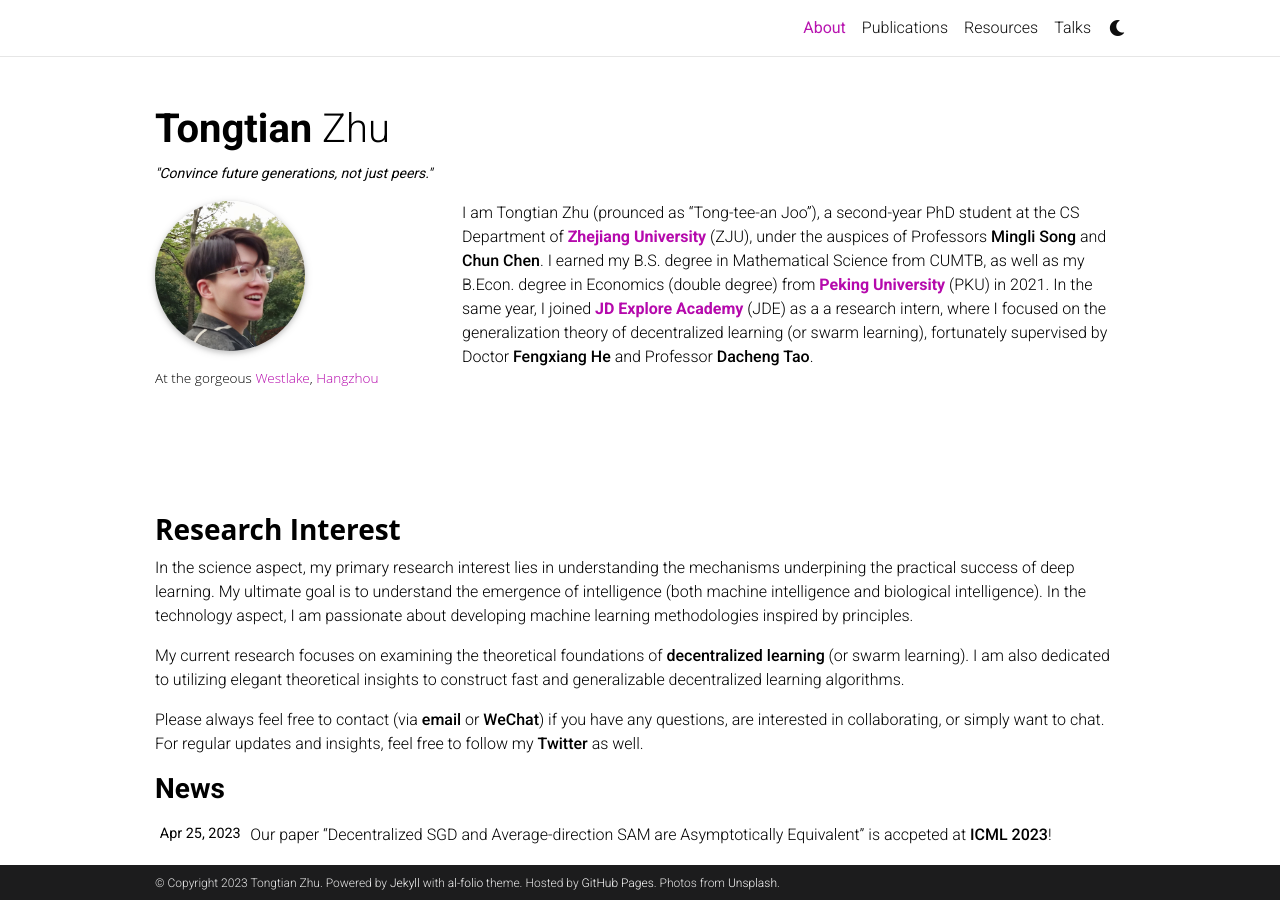
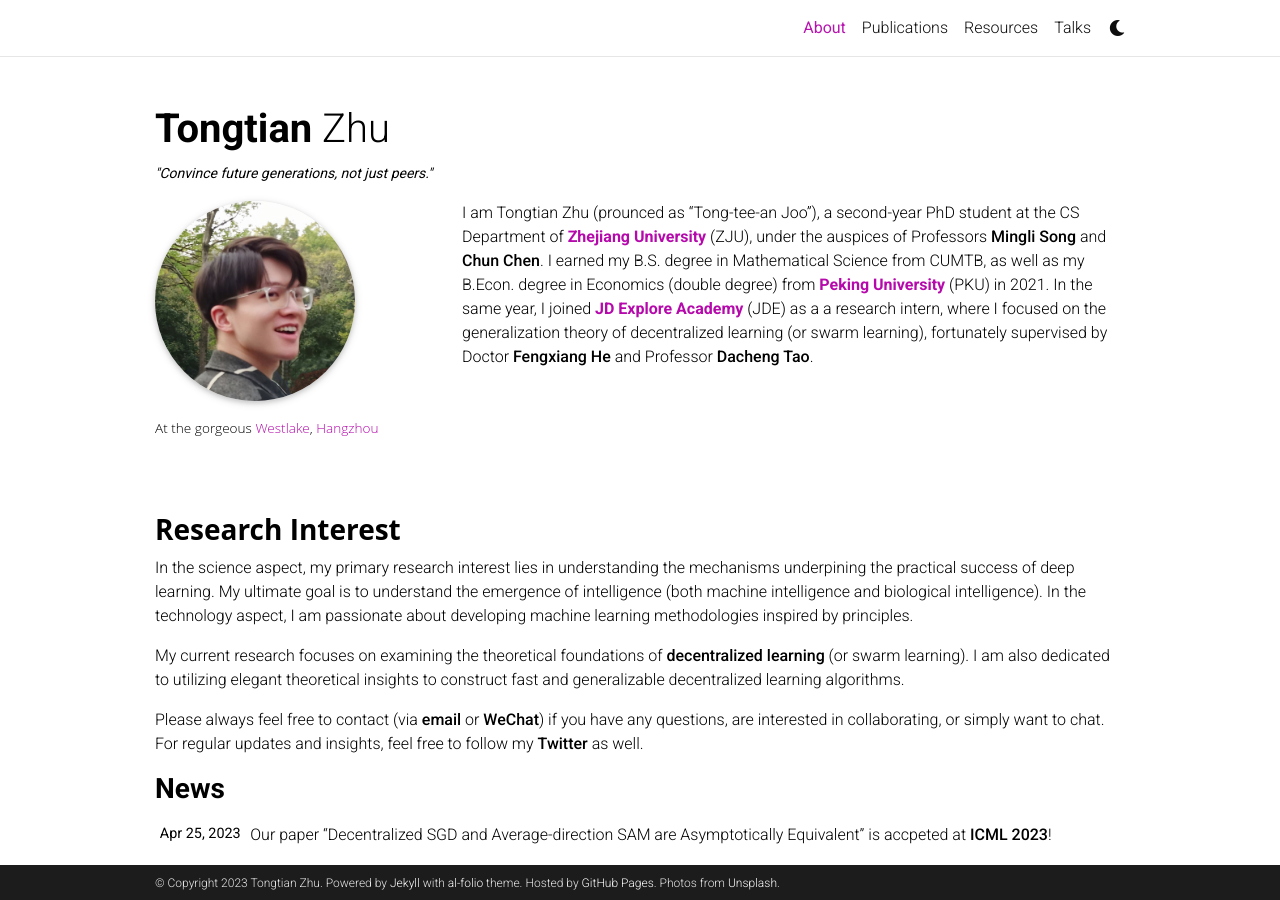
Before and after one commit to Raiden-Zhu/Raiden-Zhu.github.io, a Jekyll site: the page built from _pages/about.md, in a window 1280 px wide and 900 px high. Built offline with Jekyll 4.4.1, drawn with Linux system fonts in a browser that asks for light colours; full-size pictures stand in for the smaller copies a plugin makes; comment, search, counter and statistics services are not loaded; a style sheet for code colours, icons or effects is not loaded.

Commit message:
Update figure.html

```diff
--- a/_includes/figure.html
+++ b/_includes/figure.html
@@ -27,7 +27,7 @@
       {% if include.title %}title="{{ include.title }}"{% endif %}
       {% if include.zoomable %}data-zoomable{% endif %}
       onerror="this.onerror=null; $('.responsive-img-srcset').remove();"
-      style="width: 150px; height: 150px;"
+      style="width: 200px; height: 200px;"
     />
 
   </picture>
```
